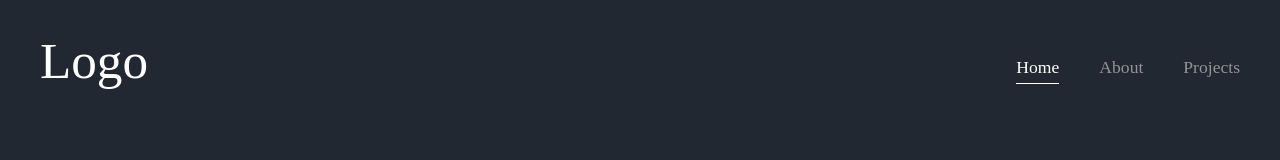
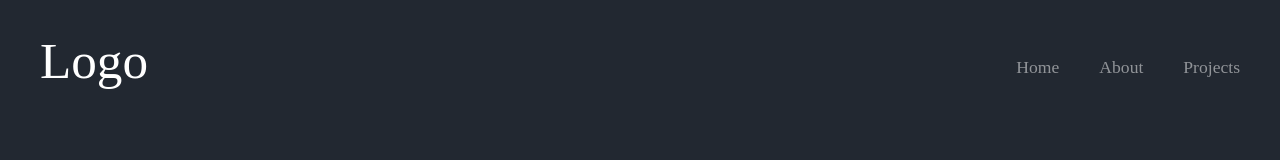
Before and after one commit to Houser97/Portfolio, a React (Create React App) app: page / in a window 1280 px wide. Shown: the top 160 px of the page. Built offline with nearby package versions, Linux system fonts and the light colour scheme.

Commit message:
Remove activeLink state and logic

```diff
--- a/src/components/Header.js
+++ b/src/components/Header.js
@@ -5,7 +5,6 @@ import ToggleButton from './ToggleButton'
 
 const Header = () => {
   const [toggle, setToggle] = useState(false)
-  const [activeLink, setActiveLink] = useState('Home')
   const [isAtTop, setIsAtTop] = useState(false)
 
   useEffect(() => {
@@ -30,13 +29,13 @@ const Header = () => {
             <div className='app_header-logo'>Logo</div>
 
             <div className='app__header-btns'>
-              <NavLinks setActiveLink={setActiveLink} activeLink = {activeLink}/>
+              <NavLinks />
             </div>
 
             <ToggleButton toggle = {toggle} setToggle ={setToggle}/>
 
             <nav className={`${toggle ? `${isAtTop ? 'show-nav-at-top':'show-nav-not-at-top'}`:''}`}>
-              <NavLinks setActiveLink={setActiveLink} activeLink = {activeLink}/>
+              <NavLinks />
               <div className={`helper-nav ${isAtTop ? 'delay-background':'not-at-top-nav-helper'} `}></div>
             </nav>
         </div>
--- a/src/components/NavLinks.js
+++ b/src/components/NavLinks.js
@@ -1,15 +1,12 @@
 import React from 'react'
 import '../styles/NavLinks.css'
 
-const NavLinks = ({activeLink,setActiveLink}) => {
+const NavLinks = () => {
   return (
     <div className='buttons-header'>
-        <a href='#home' className={`Home-btn btn ${activeLink === 'Home' ? 'selected-link' : ''}`}
-        onClick={() => setActiveLink('Home')}>Home</a>
-        <a href='#about' className={`About-btn btn ${activeLink === 'About' ? 'selected-link' : ''}`}
-        onClick={() => setActiveLink('About')}>About</a>
-        <a href='#projects' className={`Projects-btn btn ${activeLink === 'Projects' ? 'selected-link' : ''}`}
-        onClick={() => setActiveLink('Projects')}>Projects</a>
+        <a href='#home' className={`Home-btn btn`}>Home</a>
+        <a href='#about' className={`About-btn btn`}>About</a>
+        <a href='#projects' className={`Projects-btn btn`}>Projects</a>
     </div>
   )
 }
```
